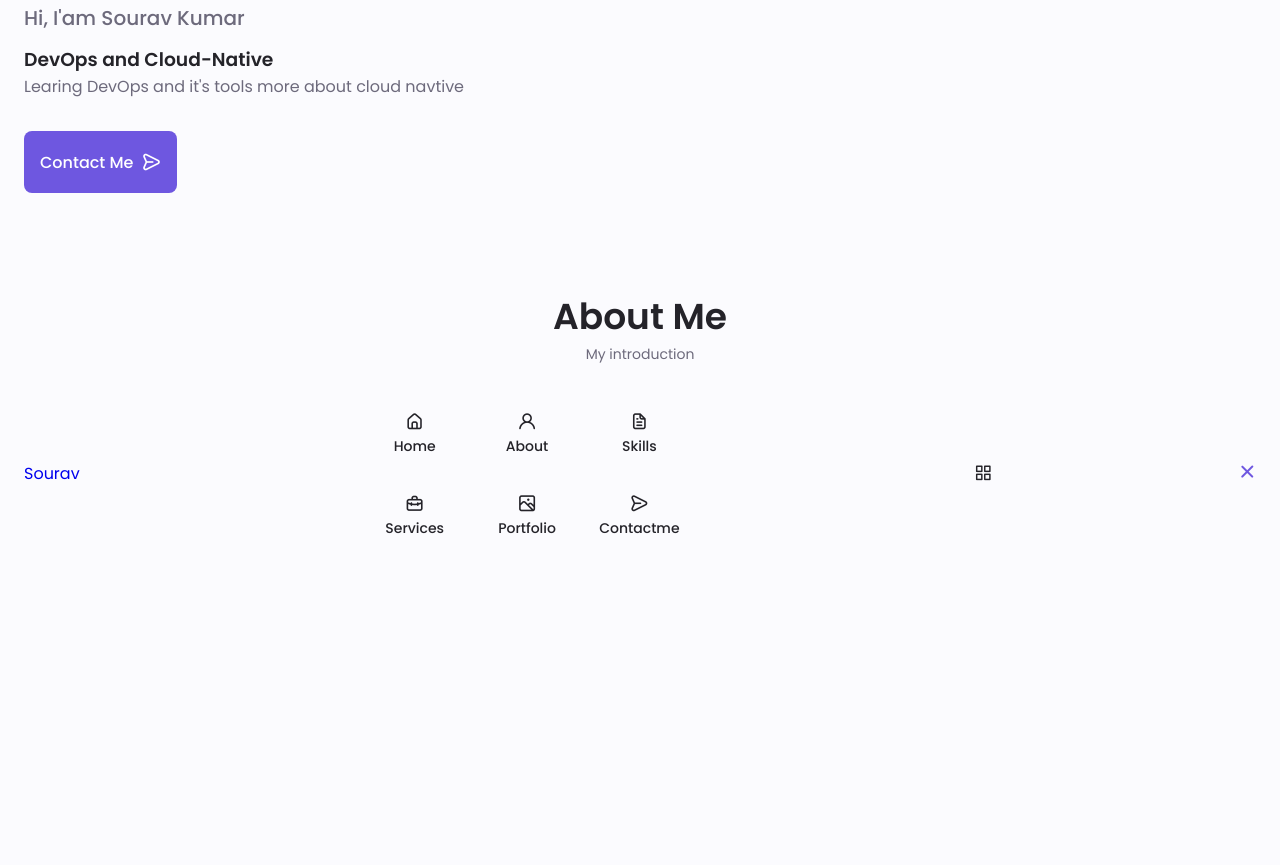
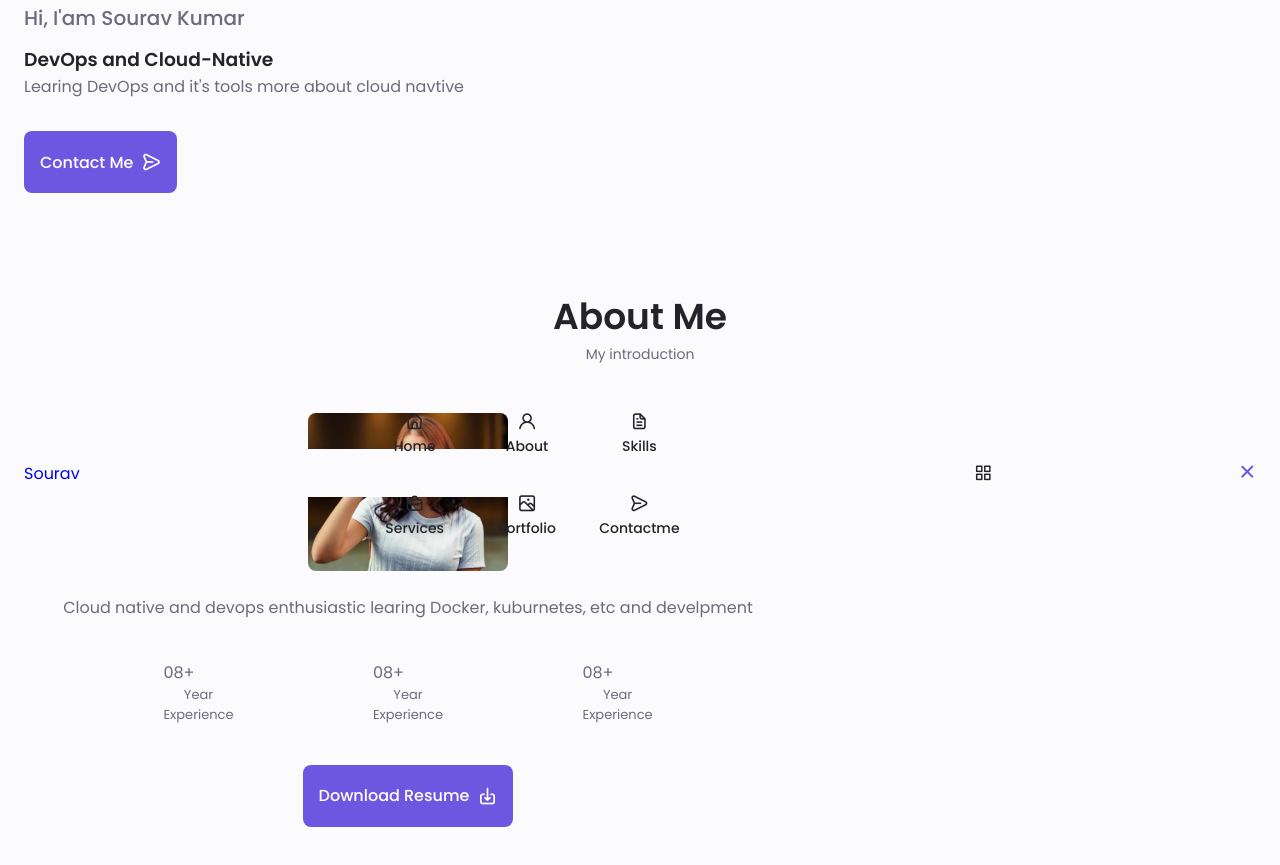
Before and after one commit to souravsk/Portfolio-website, a plain HTML site: page index.html in a window 1280 px wide. Shown: the part 303-1168 px from the top of the page. Drawn offline with nearby package versions, Linux system fonts and the light colour scheme.

Commit message:
about section

```diff
--- a/assets/css/styles.css
+++ b/assets/css/styles.css
@@ -347,7 +347,44 @@ img {
 }
 /*==================== ABOUT ====================*/
 
+.about__img{
+  width: 200px;
+  border-radius: .5rem;
+  justify-self: center;
+  align-self: center;
+}
 
+.about__description{
+  text-align: center;
+  margin-bottom: var(--mb-2-5);
+}
+
+.about__info{
+  display: flex;
+  justify-content: space-evenly;
+  margin-bottom: var(--mb-2-5);
+}
+
+.about-info-title{
+  font-size: var(--h2-font-size);
+  font-weight: var(--font-semi-bold);
+  color: var(--title-color);
+}
+
+.about__info-name{
+  font-size: var(--smaller-font-size);
+}
+
+.about-info-title,
+.about__info-name{
+  display: block;
+  text-align: center;
+}
+
+.about__buttons{
+  display: flex;
+  justify-content: center;
+}
 /*==================== SKILLS ====================*/
 
 
--- a/index.html
+++ b/index.html
@@ -118,6 +118,31 @@
             <section class="about section" id="about">
                 <h2 class="section__title">About Me</h2>
                 <span class="section__subtitle">My introduction</span>
+                <div class="about__container container grid">
+                    <img src="assets/img/about.jpg" alt="" class="about__img">
+                    <div class="about__data">
+                        <p class="about__description">Cloud native and devops enthusiastic learing Docker, kuburnetes, etc and develpment</p>
+                        <div class="about__info">
+                            <div>
+                                <span class="about__info-title">08+</span>
+                                <span class="about__info-name">Year <br> Experience</span>
+                            </div>
+                            <div>
+                                <span class="about__info-title">08+</span>
+                                <span class="about__info-name">Year <br> Experience</span>
+                            </div>
+                            <div>
+                                <span class="about__info-title">08+</span>
+                                <span class="about__info-name">Year <br> Experience</span>
+                            </div>
+                        </div>
+                        <div class="about__buttons">
+                            <a download="" href="assets/pdf/Alexa-Cv.pdf" class="button button--flex">
+                                Download Resume<i class="uil uil-download-alt button__icon"></i>
+                            </a>
+                        </div>
+                    </div>
+                </div>
             </section>
 
             <!--==================== SKILLS ====================-->
```
